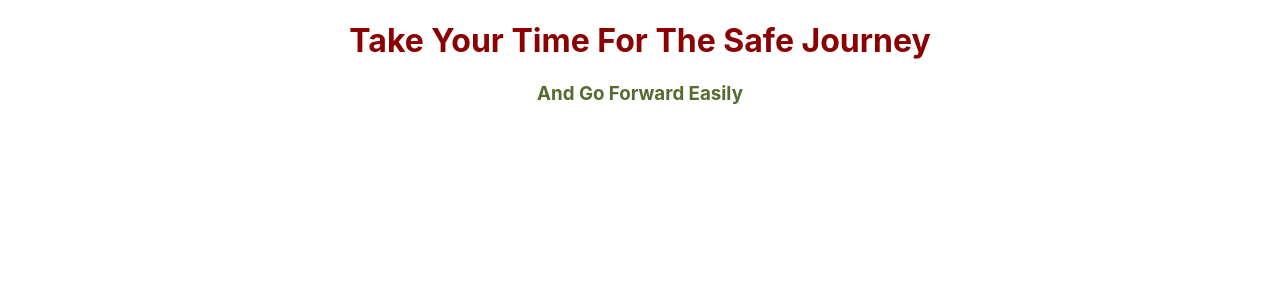
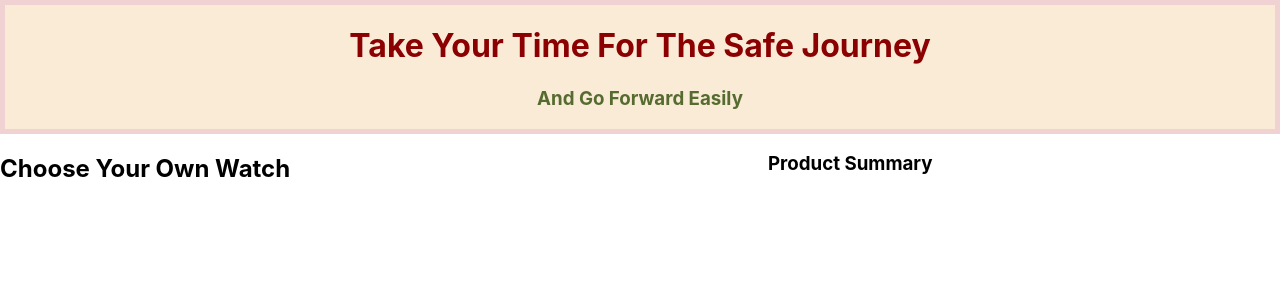
Before and after one commit to AkashMAbrrar/assignment-8-react, a React (Create React App) app: page / in a window 1280 px wide. Shown: the top 300 px of the page. Built offline with nearby package versions, Linux system fonts and the light colour scheme.

Commit message:
this commit for header and product container

```diff
--- a/src/App.js
+++ b/src/App.js
@@ -1,11 +1,15 @@
 import './App.css';
 import Header from './components/Header/Header';
+import Market from './components/Market/Market';
 
 function App() {
   return (
-    <div className='header'>
+    <div>
       <Header></Header>
+      <Market></Market>
     </div>
+
+
   );
 }
 
--- a/src/components/Header/Header.css
+++ b/src/components/Header/Header.css
@@ -1,6 +1,8 @@
 .header {
     color: darkred;
    text-align: center;
+   border: 5px solid rgb(240, 210, 210);
+   background-color: antiquewhite;
 }
 .header span{
    color: darkolivegreen;
--- a/src/components/Header/Header.js
+++ b/src/components/Header/Header.js
@@ -3,7 +3,7 @@ import './Header.css'
 
 const Header = () => {
     return (
-        <div>
+        <div className='header'>
             <h1>Take Your Time For The Safe Journey</h1>
             <span><h3>And Go Forward Easily</h3></span>
         </div>
--- /dev/null
+++ b/src/components/Market/Market.css
@@ -0,0 +1,4 @@
+.market-container{
+    display: grid;
+    grid-template-columns: 3fr 2fr ;
+}
--- /dev/null
+++ b/src/components/Market/Market.js
@@ -0,0 +1,17 @@
+import React from 'react';
+import './Market.css';
+
+const Market = () => {
+    return (
+        <div className='market-container'>
+            <div className="products-container">
+                <h2>Choose Your Own Watch</h2>
+            </div>
+            <div className="cart-container">
+                <h3>Product Summary</h3>
+            </div>
+        </div>
+    );
+};
+
+export default Market;
```
